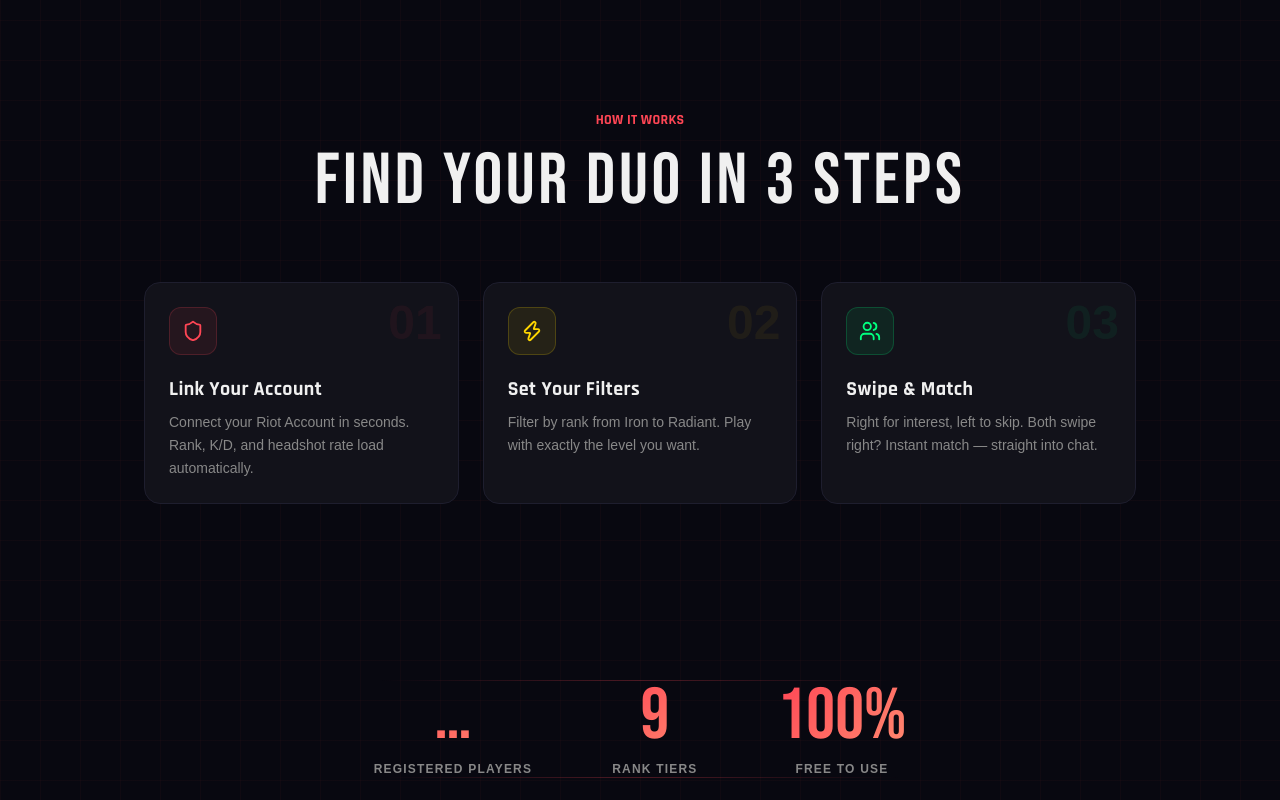
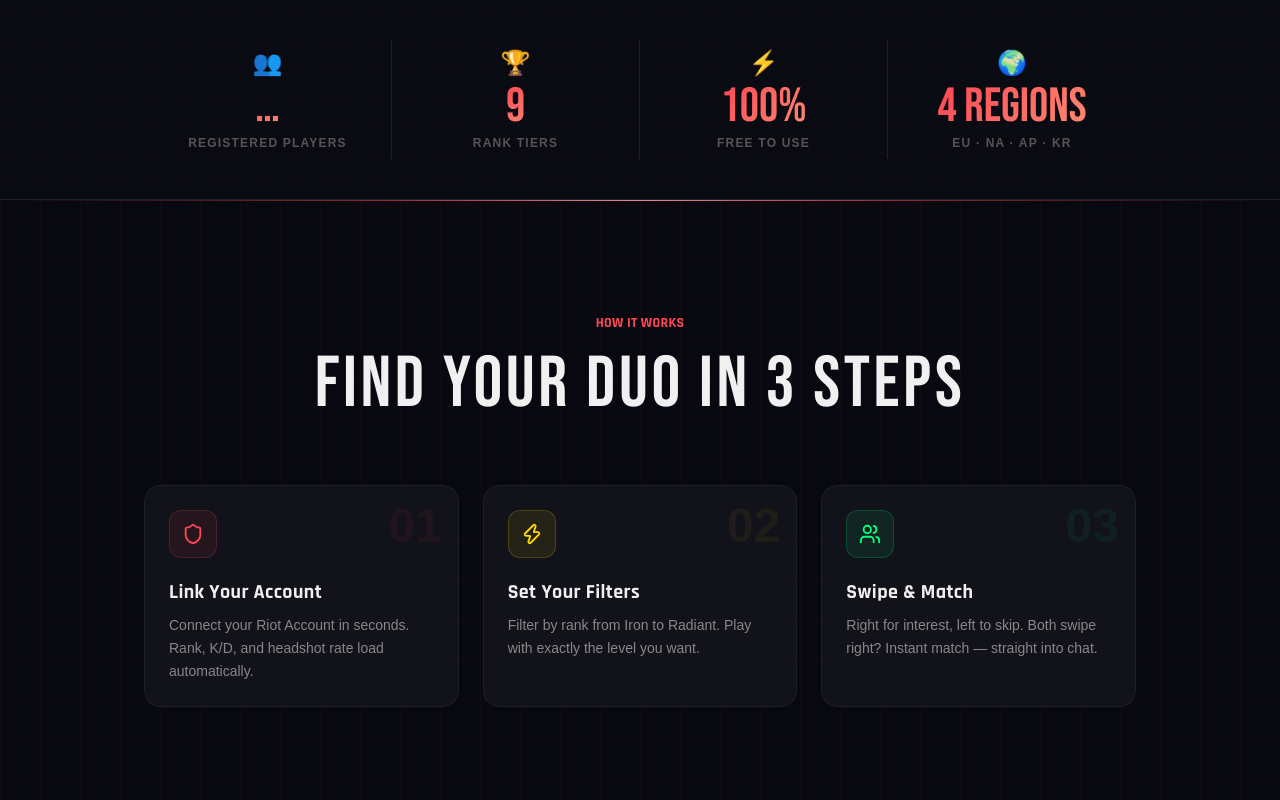
Before and after one commit to justinhelbig96-web/valopickr, a Next.js app: page / in a window 1280 px wide. Shown: the part 1180-1980 px from the top of the page. Built offline with nearby package versions, Linux system fonts and the light colour scheme; no server answers; the database is empty.

Commit message:
feat: visual overhaul - dot-grid bg, glow text, hover lift, stats strip, accent lines

```diff
--- a/src/app/discover/page.tsx
+++ b/src/app/discover/page.tsx
@@ -253,12 +253,12 @@ export default function DiscoverPage() {
   const compatScore = myProfile && currentProfile ? getCompatScore(myProfile, currentProfile) : null
 
   return (
-    <div className="flex flex-col min-h-screen" style={{ background: "var(--background)" }}>
+    <div className="flex flex-col min-h-screen dot-grid-red" style={{ background: "var(--background)" }}>
       <PushSetup />
       {/* Header */}
-      <header className="flex items-center justify-between px-5 py-3.5 border-b glass sticky top-0 z-50"
+      <header className="flex items-center justify-between px-5 py-3.5 glass sticky top-0 z-50"
         style={{ borderColor: "var(--border)" }}>
-        <Link href="/" className="font-black tracking-tighter text-xl shimmer-text">VALOPICKR</Link>
+        <Link href="/" className="font-bebas text-2xl tracking-widest shimmer-text glow-text-red">VALOPICKR</Link>
         <div className="flex items-center gap-2">
           <Link href="/matches" className="p-2.5 rounded-xl relative"
             style={{ background: "var(--card)", border: "1px solid var(--border)" }}>
@@ -293,7 +293,9 @@ export default function DiscoverPage() {
       {(() => {
         const activeCount = [rankFilter.min !== "iron" || rankFilter.max !== "radiant", rankFilter.regions.length > 0, rankFilter.playstyles.length > 0, rankFilter.languages.length > 0].filter(Boolean).length
         return (
-          <div className="flex items-center px-4 py-2.5 border-b" style={{ borderColor: "var(--border)" }}>
+          <>
+            <div className="header-accent-line" />
+            <div className="flex items-center px-4 py-2.5 border-b" style={{ borderColor: "var(--border)", background: "rgba(10,10,18,0.7)" }}>
               <button
                 onClick={() => setShowFilters(true)}
                 className="flex items-center gap-2 px-4 py-2 rounded-xl font-bold text-sm transition-all"
@@ -311,6 +313,7 @@ export default function DiscoverPage() {
                 )}
               </button>
             </div>
+          </>
         )
       })()}
 
--- a/src/app/globals.css
+++ b/src/app/globals.css
@@ -98,6 +98,23 @@ body {
   background-size: 40px 40px;
 }
 
+/* Dot-grid overlay */
+.dot-grid-red {
+  background-image: radial-gradient(rgba(255,70,85,0.07) 1px, transparent 1px);
+  background-size: 28px 28px;
+}
+
+/* Red glow text */
+.glow-text-red {
+  text-shadow: 0 0 28px rgba(255,70,85,0.65), 0 0 56px rgba(255,70,85,0.28);
+}
+
+/* Thin accent line (header bottom) */
+.header-accent-line {
+  height: 1px;
+  background: linear-gradient(90deg, transparent 0%, rgba(255,70,85,0.55) 30%, rgba(255,150,158,0.9) 50%, rgba(255,70,85,0.55) 70%, transparent 100%);
+}
+
 /* ===== Custom Font Utilities ===== */
 .font-bebas { font-family: var(--font-bebas), 'Impact', 'Arial Black', sans-serif; }
 .font-rajdhani { font-family: var(--font-rajdhani), 'Segoe UI', sans-serif; letter-spacing: 0.02em; }
@@ -137,12 +154,12 @@ body {
 }
 
 .card-hover {
-  transition: transform 0.2s ease, border-color 0.2s ease, box-shadow 0.2s ease;
+  transition: transform 0.22s ease, border-color 0.22s ease, box-shadow 0.22s ease;
 }
 .card-hover:hover {
-  transform: translateY(-2px);
-  border-color: var(--border-bright) !important;
-  box-shadow: 0 8px 32px rgba(0,0,0,0.4);
+  transform: translateY(-6px);
+  border-color: rgba(255,70,85,0.3) !important;
+  box-shadow: 0 16px 48px rgba(0,0,0,0.6), 0 0 28px rgba(255,70,85,0.1);
 }
 
 .btn-primary {
--- a/src/app/page.tsx
+++ b/src/app/page.tsx
@@ -287,6 +287,44 @@ export default function HomePage() {
         </motion.div>
       </section>
 
+      {/* Stats Counter — full-width strip right after hero */}
+      <section className="relative w-full" style={{ zIndex: 1 }}>
+        <div className="header-accent-line" />
+        <div className="relative overflow-hidden" style={{ background: "#0a0a12", borderBottom: "1px solid var(--border)" }}>
+          <div className="dot-grid-red absolute inset-0 pointer-events-none opacity-60" />
+          <div className="relative max-w-5xl mx-auto px-4 py-10 grid grid-cols-2 md:grid-cols-4 gap-0">
+            {[
+              { value: userCount, suffix: "", label: "Registered Players", icon: "👥" },
+              { value: 9, suffix: "", label: "Rank Tiers", icon: "🏆" },
+              { value: 100, suffix: "%", label: "Free to Use", icon: "⚡" },
+              { value: 4, suffix: " Regions", label: "EU · NA · AP · KR", icon: "🌍" },
+            ].map((stat, i) => (
+              <motion.div
+                key={i}
+                initial={{ opacity: 0, y: 18 }}
+                whileInView={{ opacity: 1, y: 0 }}
+                viewport={{ once: true }}
+                transition={{ delay: i * 0.1, duration: 0.45 }}
+                className="flex flex-col items-center text-center py-2 px-4"
+                style={{ borderRight: i < 3 ? "1px solid var(--border)" : "none" }}
+              >
+                <span className="text-2xl mb-1">{stat.icon}</span>
+                <p className="stat-number text-4xl md:text-5xl mb-1">
+                  {stat.value > 0
+                    ? <CountUp target={stat.value} suffix={stat.suffix} />
+                    : <span style={{ color: "#333" }}>…</span>
+                  }
+                </p>
+                <p className="text-xs font-semibold uppercase tracking-widest" style={{ color: "#555" }}>
+                  {stat.label}
+                </p>
+              </motion.div>
+            ))}
+          </div>
+        </div>
+        <div className="header-accent-line" />
+      </section>
+
       {/* How it works */}
       <section className="relative px-4 py-28 max-w-5xl mx-auto w-full" style={{ zIndex: 1 }}>
         <div className="text-center mb-16">
@@ -319,43 +357,6 @@ export default function HomePage() {
         </div>
       </section>
 
-      {/* Stats Counter — between steps and CTA */}
-      <section className="relative px-4 py-16" style={{ zIndex: 1 }}>
-        <div className="section-divider mb-14" />
-        <motion.div
-          initial={{ opacity: 0, y: 20 }}
-          whileInView={{ opacity: 1, y: 0 }}
-          viewport={{ once: true }}
-          className="max-w-2xl mx-auto flex flex-wrap justify-center gap-12 md:gap-20"
-        >
-          {[
-            { value: userCount, suffix: "", label: "Registered Players" },
-            { value: 9, suffix: "", label: "Rank Tiers" },
-            { value: 100, suffix: "%", label: "Free to Use" },
-          ].map((stat, i) => (
-            <motion.div
-              key={i}
-              initial={{ opacity: 0, scale: 0.85 }}
-              whileInView={{ opacity: 1, scale: 1 }}
-              viewport={{ once: true }}
-              transition={{ delay: i * 0.13, duration: 0.4 }}
-              className="text-center"
-            >
-              <p className="stat-number text-5xl md:text-7xl">
-                {stat.value > 0
-                  ? <CountUp target={stat.value} suffix={stat.suffix} />
-                  : <span>…</span>
-                }
-              </p>
-              <p className="text-xs font-semibold uppercase tracking-widest mt-2" style={{ color: "var(--muted)" }}>
-                {stat.label}
-              </p>
-            </motion.div>
-          ))}
-        </motion.div>
-        <div className="section-divider mt-14" />
-      </section>
-
       {/* CTA Banner */}
       <section className="relative px-4 pb-28" style={{ zIndex: 1 }}>
         <motion.div initial={{ opacity: 0, y: 20 }} whileInView={{ opacity: 1, y: 0 }}
```
Lines whose indentation alone changed are shown as unchanged.
